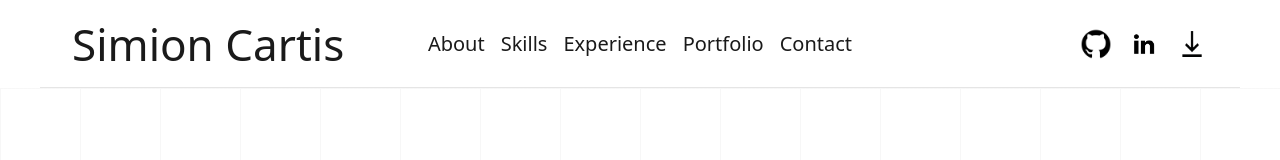
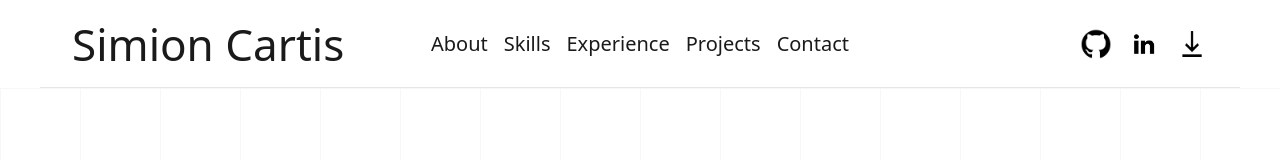
Before and after one commit to scartisp/personal-website, a React (Vite) app: page / in a window 1280 px wide. Shown: the top 160 px of the page. Built offline with nearby package versions, Linux system fonts and the light colour scheme; a web font is replaced by a local one.

Commit message:
renamed header things to nav

```diff
--- a/src/App.jsx
+++ b/src/App.jsx
@@ -1,7 +1,7 @@
 // Written by: Simion Cartis
 
 // import { BrowserRouter as Router, Routes, Route } from 'react-router-dom'
-import Header from './Header/Header'
+import Navigation from './Navigation/Navigation'
 import Home from './Home/Home'
 import About from './About/About'
 import Skills from './Skills/Skills'
@@ -11,7 +11,7 @@ import Experience from './Experience/Experience'
 function App() {
   return (
     <>
-      <Header />
+      <Navigation />
       <main>
         <Home />
         <About />
--- a/src/Header/Header.jsx
+++ b/src/Navigation/Navigation.jsx
@@ -1,21 +1,21 @@
-import './header.css'
+import './navigation.css'
 import githubLogo from '../assets/github-logo.png'
 import liLogo from '../assets/li-logo.png'
 import downloadIcon from '../assets/download-icon.png'
 
-const Header = () => {
+const Navigation = () => {
     return (
         <header>
             <nav className='site-header'>
                 <a href='#home' className="logo a-link">Simion Cartis</a>
-                <ul className='header-list-element header-nav'>
+                <ul className='nav-list-element header-nav'>
                     <li> <a href='#about' className='a-link'>About</a></li>
                     <li> <a href='#skills' className='a-link'> Skills </a></li>
                     <li> <a href='#experience' className='a-link'>Experience</a></li>
-                    <li>Portfolio</li>
+                    <li>Projects</li>
                     <li>Contact</li>
                 </ul>
-                <ul className='header-list-element header-link-icons'>
+                <ul className='nav-list-element header-link-icons'>
                     <li>
                         <a href='https://github.com/scartisp' target="_blank" rel="noreferrer">
                             <img src={githubLogo} className='link-icons' alt='GitHub'></img>
@@ -37,4 +37,4 @@ const Header = () => {
     );
 }
 
-export default Header;
+export default Navigation;
--- a/src/Header/header.css
+++ b/src/Navigation/navigation.css
@@ -24,7 +24,7 @@
   justify-self: start;
 }
 
-.header-list-element {
+.nav-list-element {
   list-style: none;
   display: flex;
   gap: 1rem;
```
